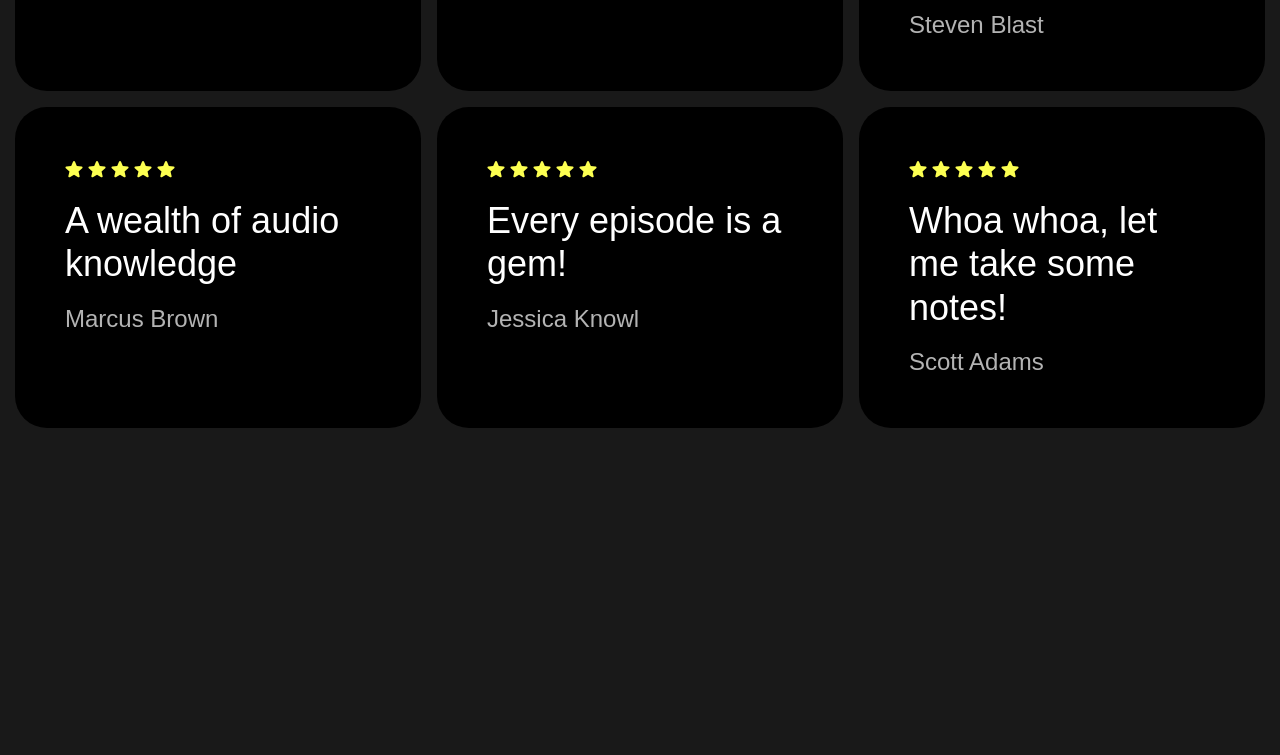
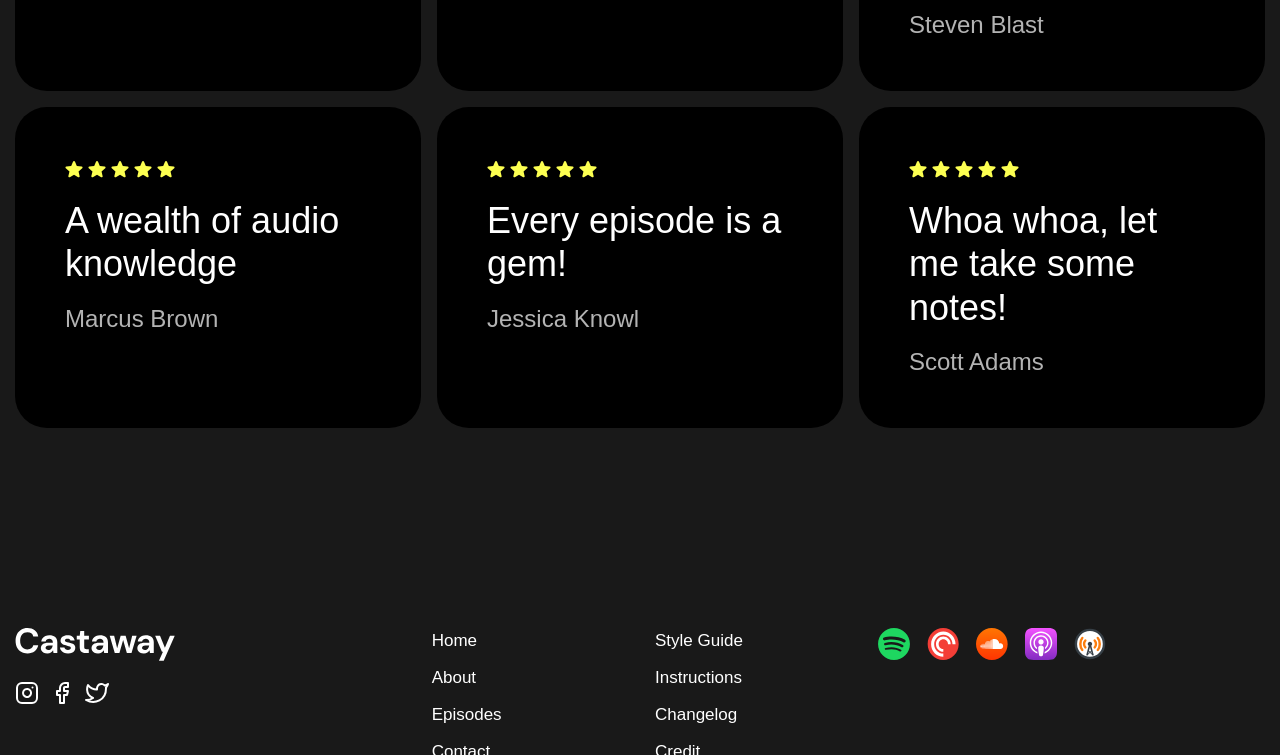
Before and after one commit to Science-B/Castaway, a plain HTML site: page index.html in a window 1280 px wide. Shown: the part 5003-5758 px from the top of the page. Before the commit the page ends 5531 px from the top, so only its background shows below. Drawn offline with Linux system fonts and the light colour scheme.

Commit message:
added footer

```diff
--- a/index.html
+++ b/index.html
@@ -250,5 +250,80 @@
         </div>
       </section>
     </main>
+    <footer class="footer">
+      <div class="container">
+        <div class="footer__content">
+          <div class="footer__logo-group">
+            <a href="#!"><img src="./imgs/logo.svg" alt="logo" /></a>
+            <ul class="footer__socials">
+              <li>
+                <a href="#!"
+                  ><img src="./imgs/social-media5.svg" alt="socials-media5"
+                /></a>
+              </li>
+              <li>
+                <a href="#!"
+                  ><img src="./imgs/social-media6.svg" alt="socials-media6"
+                /></a>
+              </li>
+              <li>
+                <a href="#!"
+                  ><img src="./imgs/social-media7.svg" alt="socials-media7"
+                /></a>
+              </li>
+            </ul>
+          </div>
+          <div class="footer__nav">
+            <nav>
+              <ul class="footer__nav-list">
+                <li><a href="#!">Home</a></li>
+                <li><a href="#!">About</a></li>
+                <li><a href="#!">Episodes</a></li>
+                <li><a href="#!">Contact</a></li>
+              </ul>
+            </nav>
+          </div>
+          <div class="footer__nav">
+            <nav>
+              <ul class="footer__nav-list">
+                <li><a href="#!">Style Guide</a></li>
+                <li><a href="#!">Instructions</a></li>
+                <li><a href="#!">Changelog</a></li>
+                <li><a href="#!">Credit</a></li>
+                <li><a href="#!">Powered by Webflow</a></li>
+                <li><a href="#!">Licenses</a></li>
+              </ul>
+            </nav>
+          </div>
+          <ul class="header__socials">
+            <li>
+              <a href="#!"
+                ><img src="./imgs/social-media.svg" alt="socials-media"
+              /></a>
+            </li>
+            <li>
+              <a href="#!"
+                ><img src="./imgs/social-media1.svg" alt="socials-media1"
+              /></a>
+            </li>
+            <li>
+              <a href="#!"
+                ><img src="./imgs/social-media2.svg" alt="socials-media2"
+              /></a>
+            </li>
+            <li>
+              <a href="#!"
+                ><img src="./imgs/social-media3.svg" alt="socials-media3"
+              /></a>
+            </li>
+            <li>
+              <a href="#!"
+                ><img src="./imgs/social-media4.svg" alt="socials-media4"
+              /></a>
+            </li>
+          </ul>
+        </div>
+      </div>
+    </footer>
   </body>
 </html>
--- /dev/null
+++ b/scss/blocks/_footer.scss
@@ -0,0 +1,27 @@
+.footer {
+  font-size: 17px;
+  line-height: 158%;
+}
+
+.footer__content {
+  padding: 100px 0px;
+  display: grid;
+  grid-template-columns: 2fr 1fr 1fr 2fr;
+  gap: 30px;
+}
+
+.footer__logo-group {
+  display: flex;
+  flex-direction: column;
+  row-gap: 20px;
+}
+
+.footer__socials {
+  display: flex;
+  gap: 11px;
+}
+
+.footer__nav-list {
+  display: grid;
+  gap: 10px;
+}
--- a/scss/blocks/_host.scss
+++ b/scss/blocks/_host.scss
@@ -6,6 +6,7 @@
   display: flex;
   align-items: center;
   justify-content: space-between;
+  gap: 60px;
 }
 
 .host__title {
--- a/scss/main.scss
+++ b/scss/main.scss
@@ -11,3 +11,4 @@
 @import "./blocks/host";
 @import "./blocks/cta";
 @import "./blocks/comments";
+@import "./blocks/footer";
```
Also changed, not shown: css/main.css, imgs/social-media5.svg (added), imgs/social-media6.svg (added), imgs/social-media7.svg (added), 1 other file.
